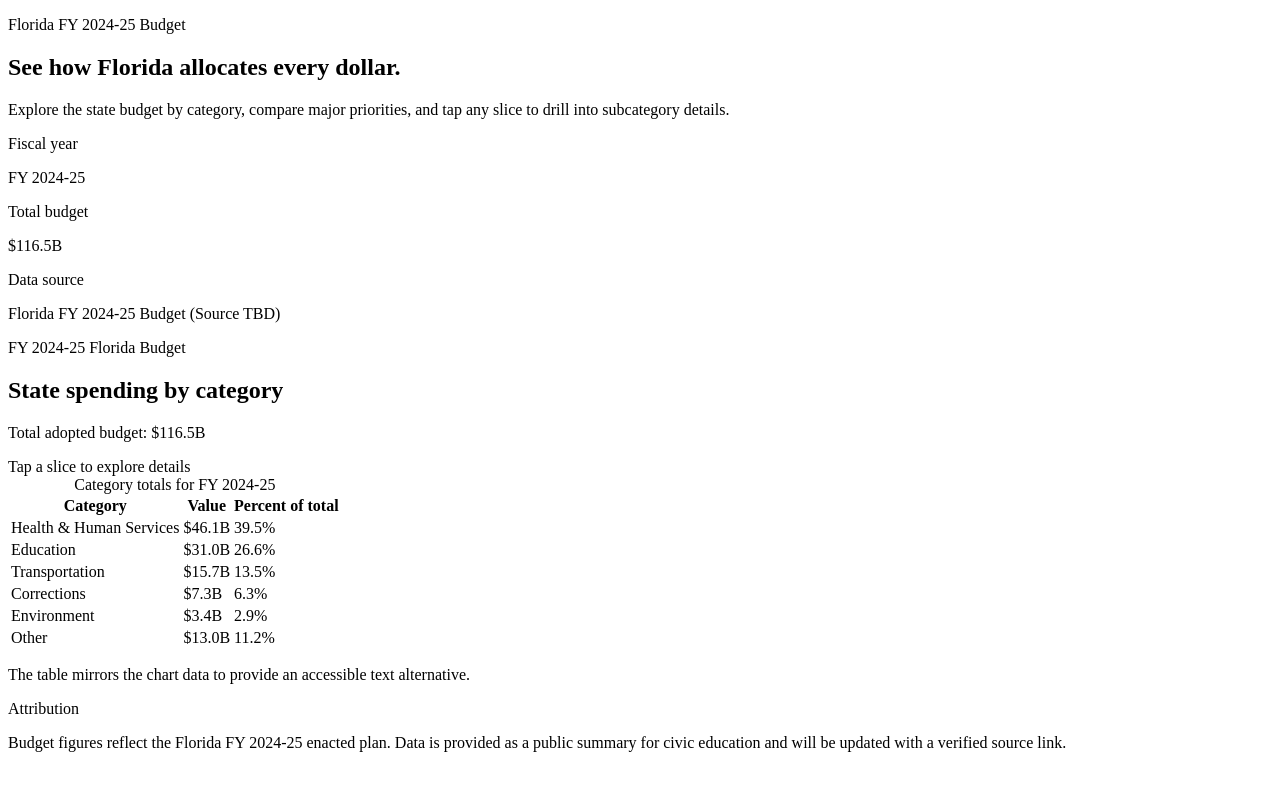
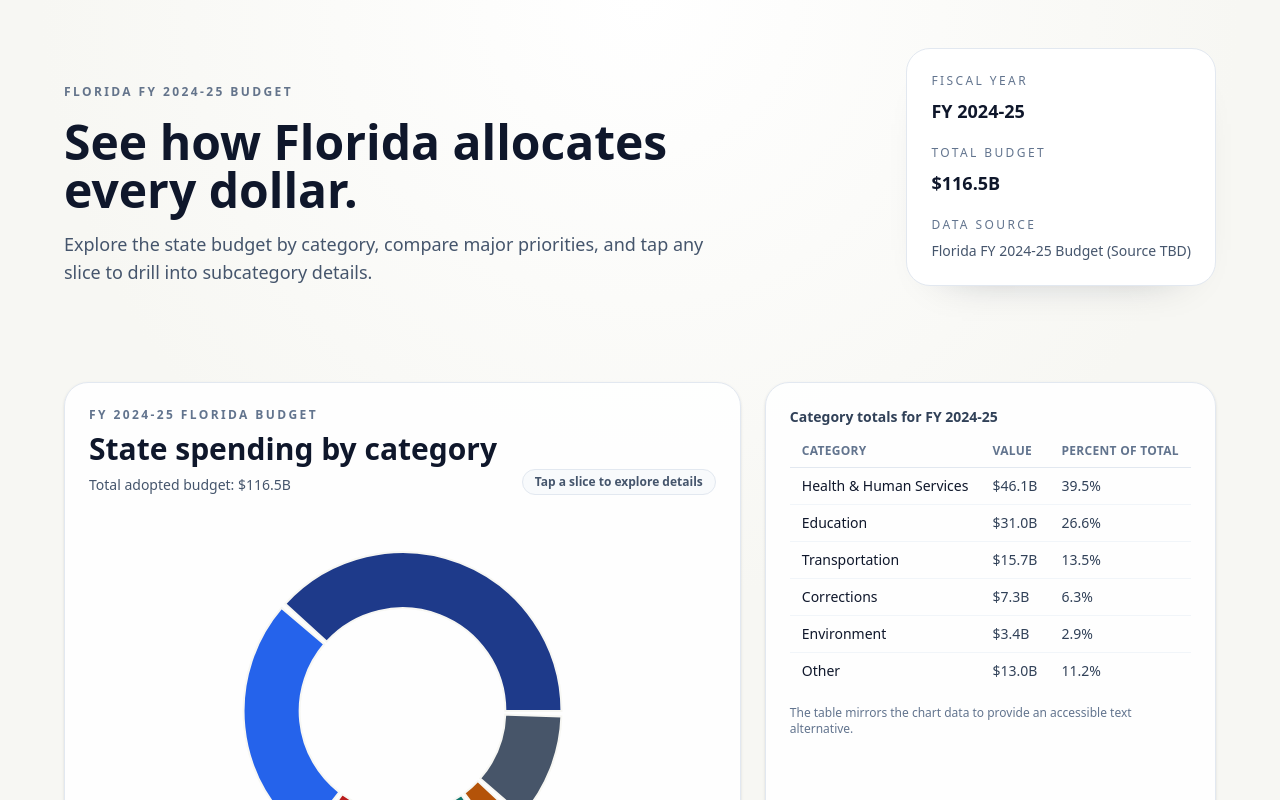
Before and after one commit to GITDusty/catalyst-patriot, a Next.js app: page / in a window 1280 px wide. Shown: the top 800 px of the page. Built offline with nearby package versions, Linux system fonts and the light colour scheme.

Commit message:
fix: add root layout

```diff
--- /dev/null
+++ b/app/layout.tsx
@@ -0,0 +1,18 @@
+import type { Metadata } from "next";
+import type { ReactNode } from "react";
+import "./globals.css";
+
+export const metadata: Metadata = {
+  title: "Catalyst Patriot",
+  description: "Budget explorer",
+};
+
+export default function RootLayout({
+  children,
+}: Readonly<{ children: ReactNode }>) {
+  return (
+    <html lang="en">
+      <body>{children}</body>
+    </html>
+  );
+}
```
